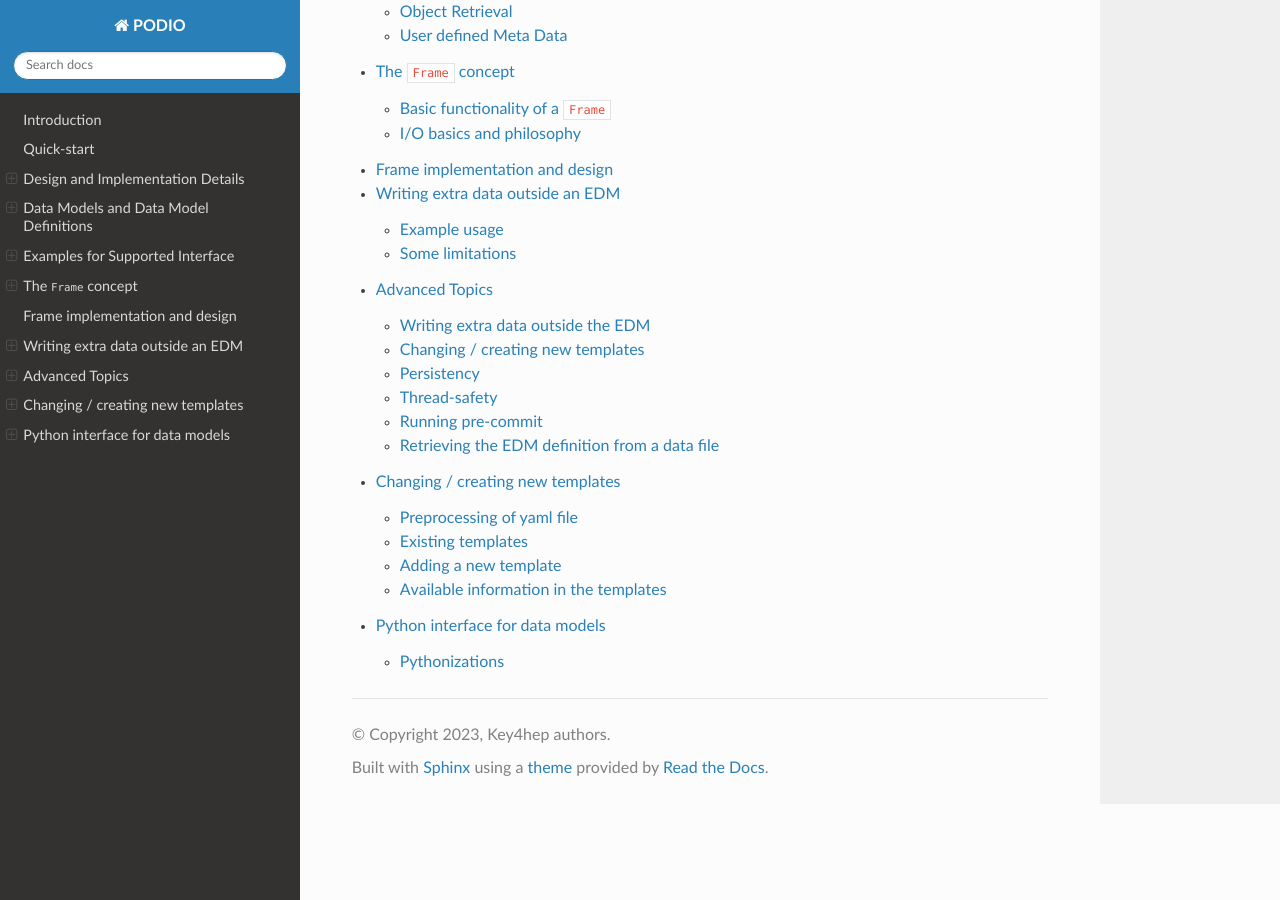
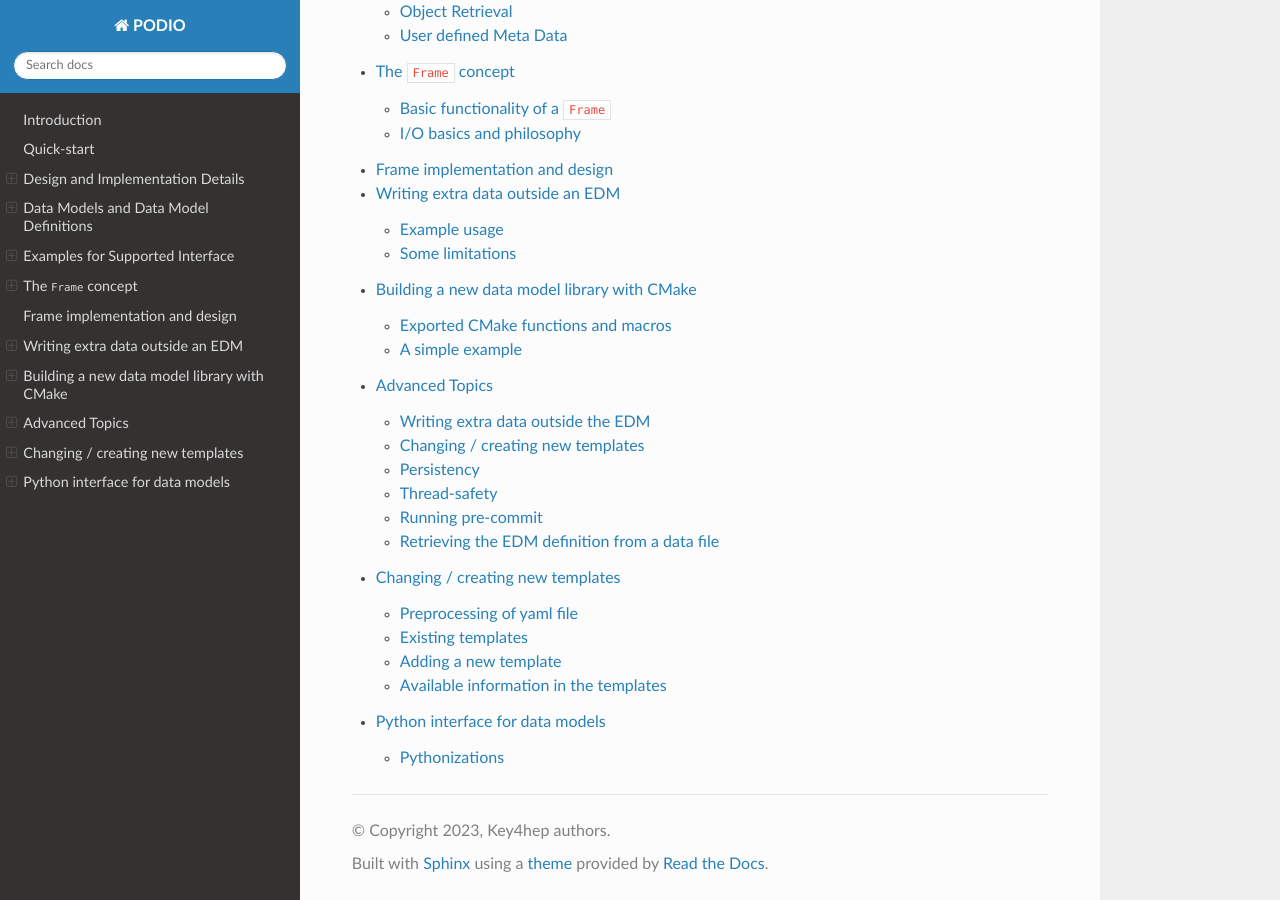
Before and after one commit to AIDASoft/podio, a Sphinx documentation site: the page built from doc/index.rst, in a window 1280 px wide and 900 px high, scrolled down 725 px. Built offline with Sphinx 7.4.7 and the Read the Docs theme 2.0.0, drawn with Linux system fonts in a browser that asks for light colours; pages that are not in the unit, such as notebooks, are missing from menus; the version number could not be read and is left out; some of the changed lines change nothing that is shown.

Commit message:
add cmake doc (#607)
* add cmake doc

* remove whitespace

* Update doc/cmake.md

Co-authored-by: Thomas Madlener <thomas.madlener@desy.de>

* Update doc/cmake.md

Co-authored-by: Thomas Madlener <thomas.madlener@desy.de>

* include first PR feedback

* Update doc/cmake.md

Co-authored-by: Thomas Madlener <thomas.madlener@desy.de>

* Update doc/cmake.md

Co-authored-by: Thomas Madlener <thomas.madlener@desy.de>

* Update doc/cmake.md

Co-authored-by: Thomas Madlener <thomas.madlener@desy.de>

* Fix link rendering.

* Update doc/cmake.md

Co-authored-by: Andre Sailer <andre.philippe.sailer@cern.ch>

* Remove advanced section in docs

---------

Co-authored-by: Thomas Madlener <thomas.madlener@desy.de>
Co-authored-by: Andre Sailer <andre.philippe.sailer@cern.ch>

````diff
--- /dev/null
+++ b/doc/cmake.md
@@ -0,0 +1,45 @@
+# Building a new data model library with CMake
+
+PODIO exposes multiple CMake macros to enable the building of data model libraries.
+For a package developer tutorial on CMake, please have a look [here](https://hsf-training.github.io/hsf-training-cmake-webpage/). PODIO follows the same conventions used therein.
+
+## Exported CMake functions and macros
+The file [cmake/podioMacros.cmake](https://github.com/AIDASoft/podio/blob/master/cmake/podioMacros.cmake) provides the following functions for external use:
+
+  1. `PODIO_GENERATE_DATAMODEL` - generate the data model from provided yaml file
+  2. `PODIO_ADD_DATAMODEL_CORE_LIB` - compile the generated data model
+  3. `PODIO_ADD_ROOT_IO_DICT` - configure ROOT I/O backend and interface to Python
+  4. `PODIO_ADD_SIO_IO_BLOCKS` - configure SIO backend
+
+Their exact parameters and functionality are documented in the file mentioned above. Below a few examples.
+
+## A simple example
+After a proper `find_package(podio REQUIRED)`, the C++ code of the new data model `newdm` can be created and compiled via
+
+```cmake
+# generate the c++ code from the yaml definition
+PODIO_GENERATE_DATAMODEL(newdm newdm.yaml headers sources)
+
+# compile the core data model shared library (no I/O)
+PODIO_ADD_DATAMODEL_CORE_LIB(newdm "${headers}" "${sources}")
+
+# generate and compile the ROOT I/O dictionary for the default I/O system
+PODIO_ADD_ROOT_IO_DICT(newdmDict newmdm "${headers}" src/selection.xml)
+```
+For an explicit choice of I/O backends one needs to add the `IO_BACKEND_HANDLERS` parameter and then generate and compile the corresponding backends, like shown below for the ROOT and SIO backends:
+
+```cmake
+# generate the c++ code from the yaml definition
+PODIO_GENERATE_DATAMODEL(newdm newdm.yaml headers sources IO_BACKEND_HANDLERS "ROOT;SIO")
+
+# compile the core data model shared library (no I/O)
+PODIO_ADD_DATAMODEL_CORE_LIB(newdm "${headers}" "${sources}")
+
+# generate and compile the ROOT I/O dictionary for the default I/O system
+PODIO_ADD_ROOT_IO_DICT(newdmDict newmdm "${headers}" src/selection.xml)
+
+# compile the SIOBlocks shared library for the SIO backend
+PODIO_ADD_SIO_IO_BLOCKS(newdm "${headers}" "${sources}")
+```
+
+For a complete example, please have a look at [EDM4hep](https://github.com/key4hep/EDM4hep/blob/main/edm4hep/CMakeLists.txt)
--- a/doc/index.rst
+++ b/doc/index.rst
@@ -15,6 +15,7 @@
    examples.md
    frame.md
    userdata.md
+   cmake.md
    advanced_topics.md
    templates.md
    python.md
````
